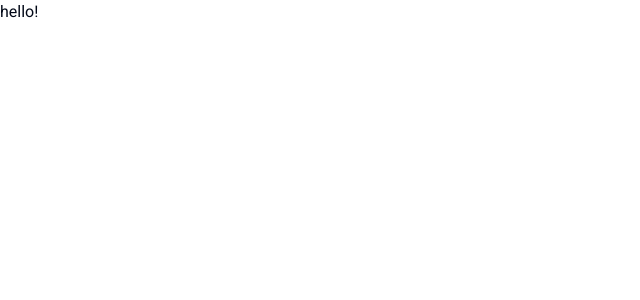
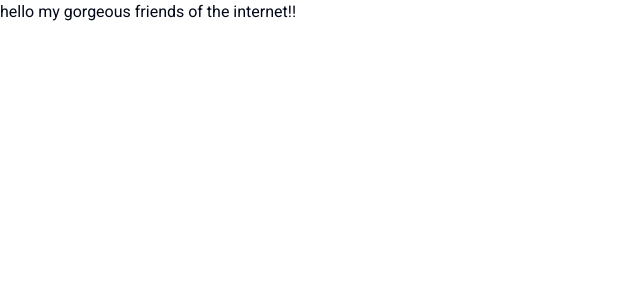
Before and after one commit to DGSOFT-HELLAS/softoneconnect, a Next.js app: page / in a window 1280 px wide. Shown: the top 300 px of the page, without its empty margins (0-640 px from the left). Built offline with nearby package versions, Linux system fonts and the light colour scheme.

Commit message:
change test message

```diff
--- a/src/app/page.js
+++ b/src/app/page.js
@@ -3,7 +3,7 @@ import Image from "next/image";
 export default function Home() {
   return (
     <div>
-      hello!
+      hello my gorgeous friends  of the internet!!
     </div>
   );
 }
```
